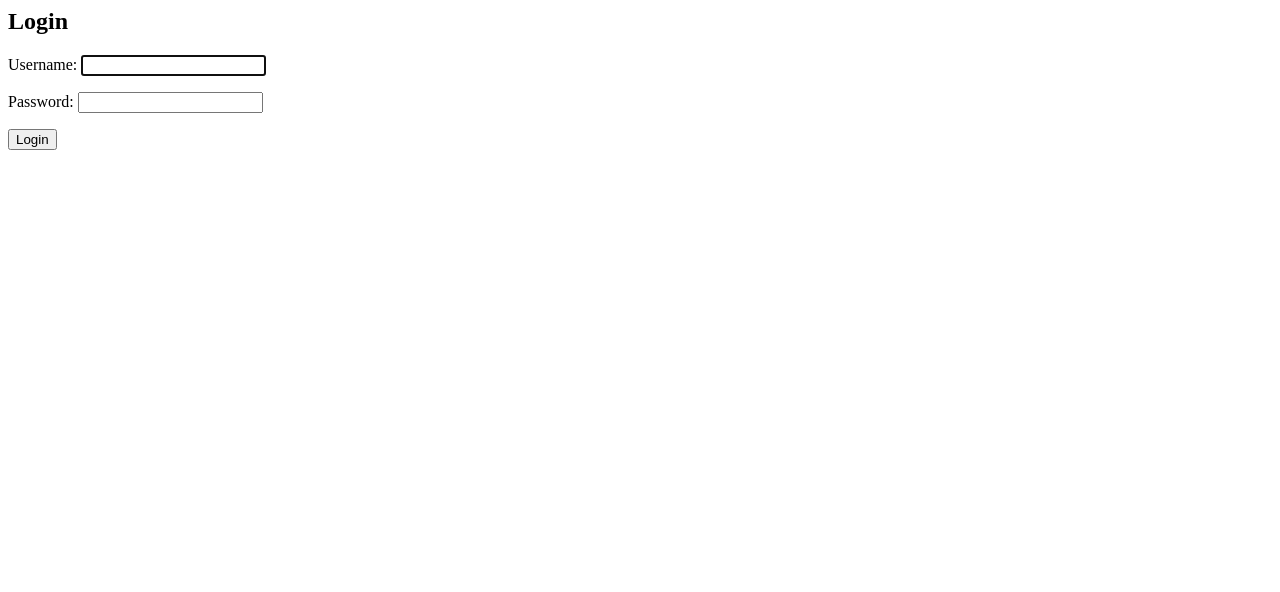
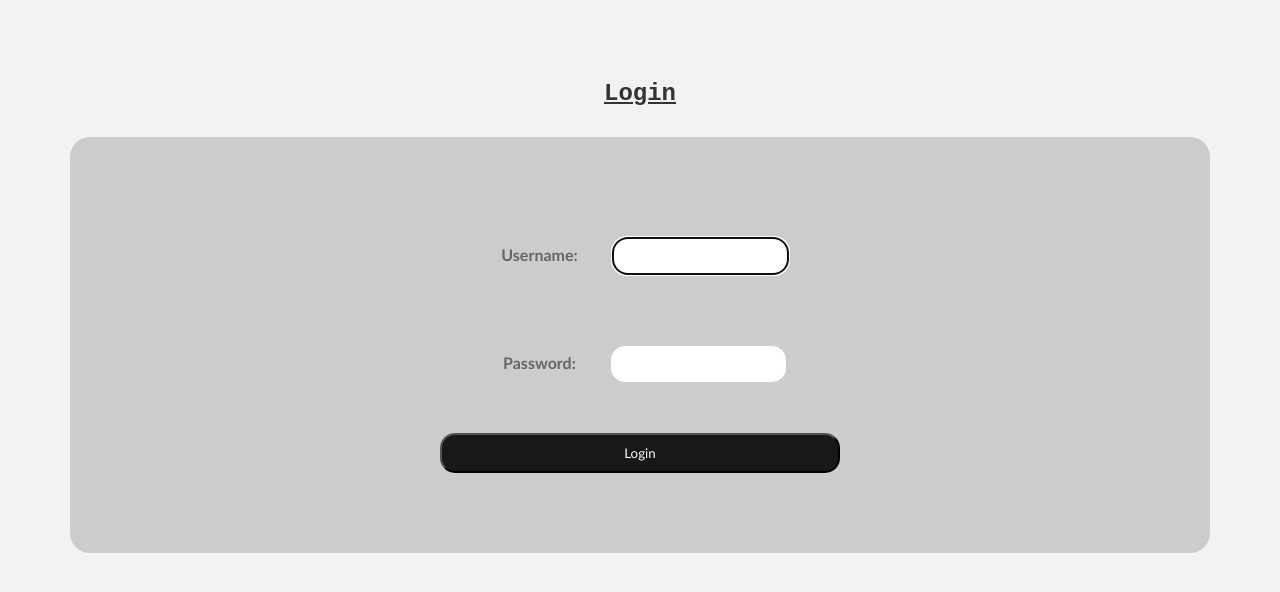
Before and after one commit to ajaibino7/Mini_project, a Django app: page /accounts/login/ in a window 1280 px wide. Shown: the top 592 px of the page. Run offline with Django 3.2, Linux system fonts and the light colour scheme.

Commit message:
changed login design

```diff
--- /dev/null
+++ b/BuildOwn/static/css/login.css
@@ -0,0 +1,84 @@
+* {
+	margin: 10px;
+	padding: 10px;
+	box-sizing: border-box;
+	font-family: "Gill Sans", sans-serif;
+}
+
+/* Body styles */
+body {
+	font-family: Arial, sans-serif;
+	background-color: #f2f2f2;
+}
+
+/* Container styles */
+.container {
+	max-width: 400px;
+	margin: 0 auto;
+	padding: 40px;
+	background-color: #fff;
+	border-radius: 5px;
+	box-shadow: 0 0 10px rgba(0, 0, 0, 0.1);
+}
+
+/* Heading styles */
+h2 {
+	margin-bottom: 20px;
+	text-align: center;
+	color: #333;
+	font-size: 24px;
+	font-weight: bold;
+	text-decoration: underline;
+	font-family: 'Courier New', monospace;
+
+}
+
+/* Form styles */
+form {
+	display: flex;
+	align-items: center;
+	flex-direction: column;
+	background-color: #ccc;
+
+	border: 5px solid #ccc;
+	padding: 20px;
+	border-radius: 20px;
+	border-width: 50px;
+}
+
+label {
+	font-weight: bold;
+	margin-bottom: 10px;
+	color: #666;
+}
+
+input[type="text"],
+input[type="password"] {
+	padding: 10px;
+	margin-bottom: 20px;
+	border-radius: 15px;
+	border: 1px solid #ccc;
+}
+
+button {
+	padding: 10px;
+	border-radius: 15px;
+	background-color: #181818;
+	color: #fff;
+	cursor: pointer;
+	width: 400px;
+}
+
+button:hover {
+	background-color: #555;
+}
+
+.error-message {
+	color: red;
+	margin-bottom: 10px;
+}
+
+.success-message {
+	color: green;
+	margin-bottom: 10px;
+}
--- a/BuildOwn/templates/registration/login.html
+++ b/BuildOwn/templates/registration/login.html
@@ -1,6 +1,21 @@
+<!DOCTYPE html>
+<html lang="en">
+<head>
+  <meta charset="UTF-8">
+  <meta http-equiv="X-UA-Compatible" content="IE=edge">
+  <meta name="viewport" content="width=device-width, initial-scale=1.0">
+  <title>Login</title>
+  <link rel="stylesheet" href="/static/css/login.css">
+</head>
+<body>
+  <div class="login">
     <h2>Login</h2>
     <form method="post">
       {% csrf_token %}
       {{ form.as_p }}
       <button type="submit">Login</button>
     </form>
+  </div>
+
+</body>
+</html>
```
Lines whose indentation alone changed are shown as unchanged.
